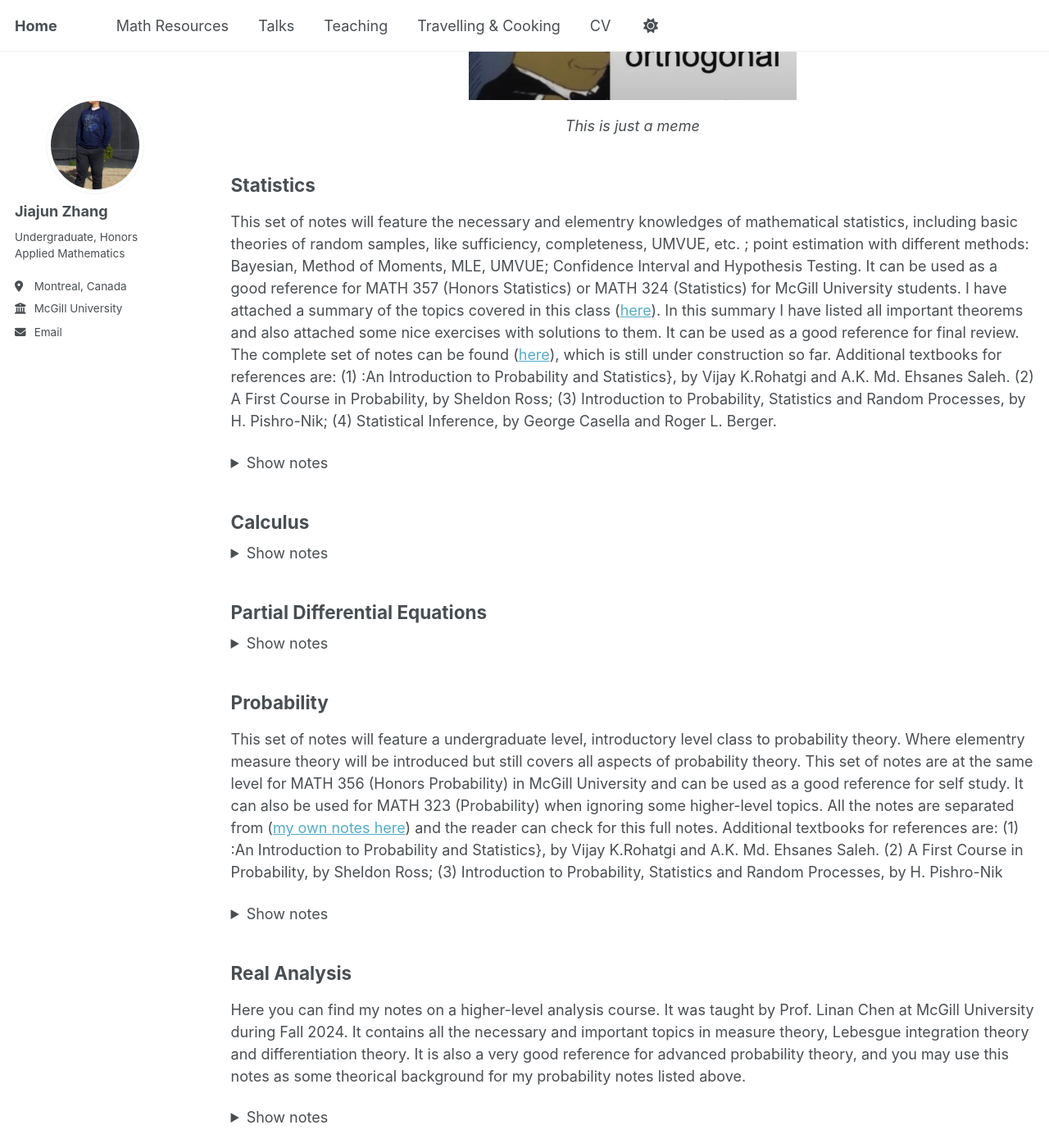
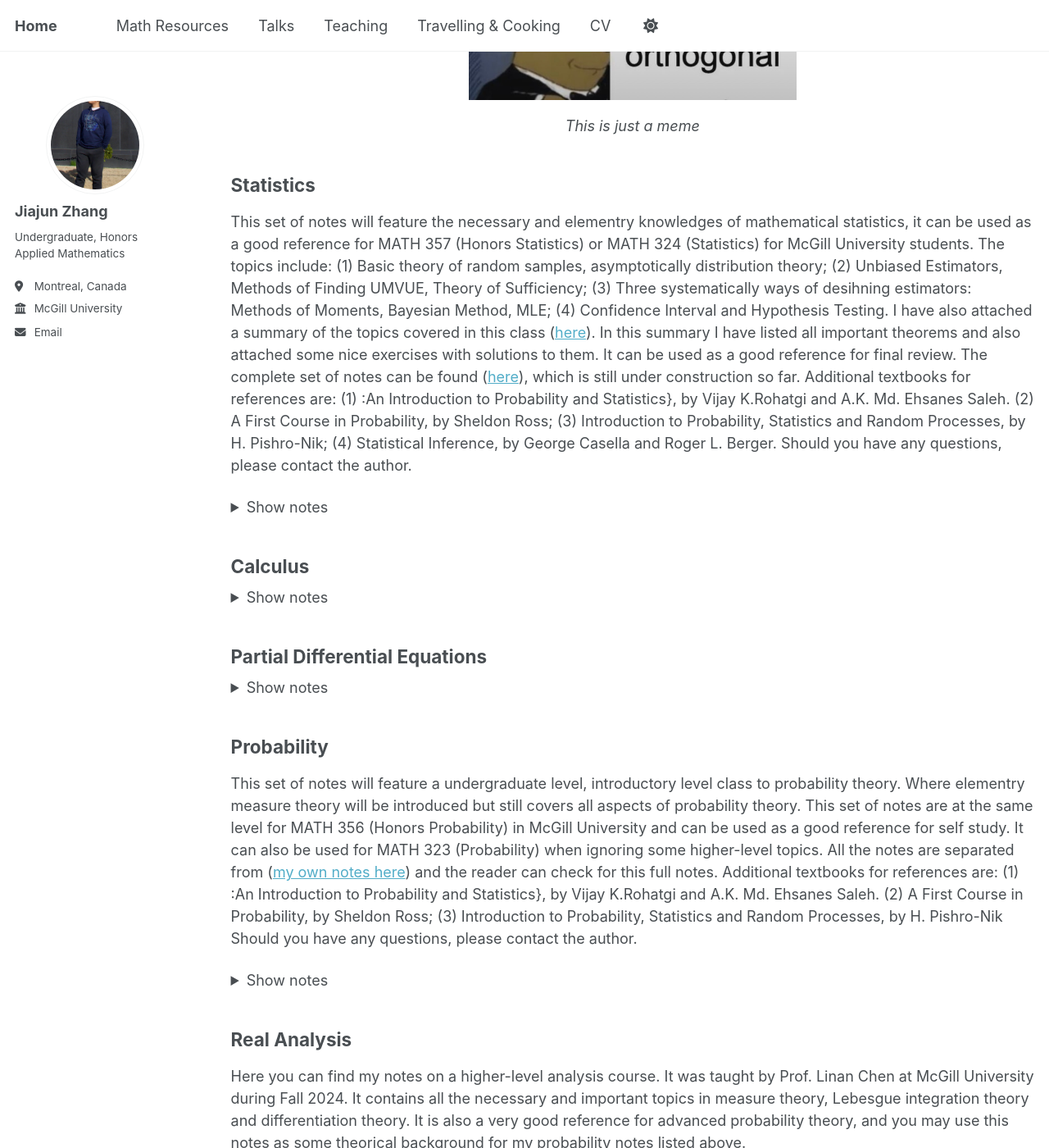
Before and after one commit to JohanssonRein/JohanssonRein.github.io, a Jekyll site: the page built from _pages/publications.html, in a window 1280 px wide and 1400 px high, scrolled down 362 px. Shown: the whole window at 82% size. Built offline with Jekyll 4.4.1, drawn with Linux system fonts in a browser that asks for light colours.

Commit message:
Update _config.yml

```diff
--- a/_config.yml
+++ b/_config.yml
@@ -89,10 +89,30 @@ publication_category:
   statistics:
     title: 'Statistics'
     description: >
-     This set of notes will feature the necessary and elementry knowledges of mathematical statistics, including basic theories of random samples, like sufficiency, completeness, UMVUE, etc. ; point estimation with different methods: Bayesian, Method of Moments, MLE, UMVUE; Confidence Interval and Hypothesis Testing.
-     It can be used as a good reference for MATH 357 (Honors Statistics) or MATH 324 (Statistics) for McGill University students. I have attached a summary of the topics covered in this class ([here](/files/STATS_Practice.pdf)). In this summary I have listed all important theorems and also attached some nice exercises
-     with solutions to them. It can be used as a good reference for final review. The complete set of notes can be found ([here](/files/Statistics.pdf)), which is still under construction so far. Additional textbooks for references are: (1) :An Introduction to Probability and Statistics}, by Vijay K.Rohatgi and A.K. Md. Ehsanes Saleh.
-     (2) A First Course in Probability, by Sheldon Ross; (3) Introduction to Probability, Statistics and Random Processes, by H. Pishro-Nik; (4) Statistical Inference, by George Casella and Roger L. Berger.
+     This set of notes will feature the necessary and elementry knowledges of mathematical statistics, it can be used as a good reference for MATH 357 (Honors Statistics) or MATH 324 (Statistics) for McGill University students. The topics include:
+
+     (1) Basic theory of random samples, asymptotically distribution theory;
+
+     (2) Unbiased Estimators, Methods of Finding UMVUE, Theory of Sufficiency;
+
+     (3) Three systematically ways of desihning estimators: Methods of Moments, Bayesian Method, MLE;
+
+     (4) Confidence Interval and Hypothesis Testing.
+
+     I have also attached a summary of the topics covered in this class ([here](/files/STATS_Practice.pdf)). In this summary I have listed all important theorems and also attached some nice exercises
+     with solutions to them. It can be used as a good reference for final review. The complete set of notes can be found ([here](/files/Statistics.pdf)), which is still under construction so far.
+
+     Additional textbooks for references are:
+
+     (1) :An Introduction to Probability and Statistics}, by Vijay K.Rohatgi and A.K. Md. Ehsanes Saleh.
+
+     (2) A First Course in Probability, by Sheldon Ross;
+
+     (3) Introduction to Probability, Statistics and Random Processes, by H. Pishro-Nik;
+
+     (4) Statistical Inference, by George Casella and Roger L. Berger.
+
+     Should you have any questions, please contact the author.
   calculus:
     title: 'Calculus'
   differentialequations:
@@ -101,8 +121,16 @@ publication_category:
     title: 'Probability'
     description: >
      This set of notes will feature a undergraduate level, introductory level class to probability theory. Where elementry measure theory will be introduced but still covers all aspects of probability theory. This set of notes are at the same level for MATH 356 (Honors Probability)
-     in McGill University and can be used as a good reference for self study. It can also be used for MATH 323 (Probability) when ignoring some higher-level topics. All the notes are separated from ([my own notes here](/files/Intro_to_probability.pdf)) and the reader can check for this full notes. Additional textbooks for references are: (1) :An Introduction to Probability and Statistics}, by Vijay K.Rohatgi and A.K. Md. Ehsanes Saleh.
-     (2) A First Course in Probability, by Sheldon Ross; (3) Introduction to Probability, Statistics and Random Processes, by H. Pishro-Nik
+     in McGill University and can be used as a good reference for self study. It can also be used for MATH 323 (Probability) when ignoring some higher-level topics. All the notes are separated from ([my own notes here](/files/Intro_to_probability.pdf)) and the reader can check for this full notes.
+     Additional textbooks for references are:
+
+     (1) :An Introduction to Probability and Statistics}, by Vijay K.Rohatgi and A.K. Md. Ehsanes Saleh.
+
+     (2) A First Course in Probability, by Sheldon Ross;
+
+     (3) Introduction to Probability, Statistics and Random Processes, by H. Pishro-Nik
+
+     Should you have any questions, please contact the author.
   linearalgebra:
     title: 'Linear Algebra'
   realanalysis:
```
